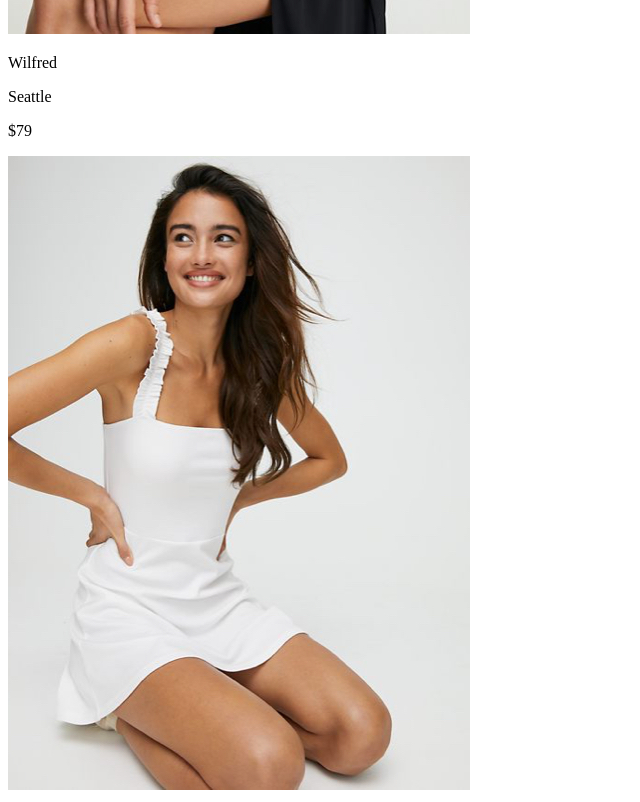
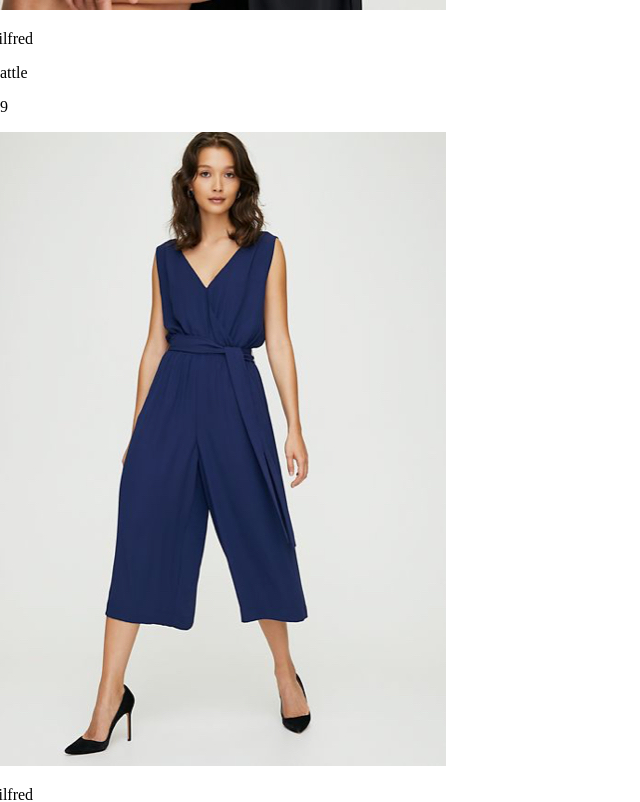
Before and after one commit to oPhreak/atzAssessJrFED, a React (Create React App) app: page / in a window 1280 px wide. Shown: the part 2120-2922 px from the top of the page, without its empty margins (0-640 px from the left). Built offline with nearby package versions, Linux system fonts and the light colour scheme.

Commit message:
added mui, began filter stuff

```diff
--- a/package.json
+++ b/package.json
@@ -3,6 +3,9 @@
   "version": "0.1.0",
   "private": true,
   "dependencies": {
+    "@emotion/react": "^11.7.1",
+    "@emotion/styled": "^11.6.0",
+    "@mui/material": "^5.3.1",
     "@testing-library/jest-dom": "^5.16.1",
     "@testing-library/react": "^12.1.2",
     "@testing-library/user-event": "^13.5.0",
--- a/src/components/App.jsx
+++ b/src/components/App.jsx
@@ -1,14 +1,32 @@
-import React from "react";
+import React, { useState } from "react";
 import RenderPanels from "./RenderPanels";
 import products from "../products";
+import Button from '@mui/material/Button';
+
+
 
 
 function App() {
-    //const [items, setItems] = useState([])
+    var allProducts = products;
+    const [filters, setFilters] = useState([]); // Add filters in here
+
+    // User selects a filter option
+    filters.push(Button.dressType);
+
+    // User deselects a filter option
+    filters.pop(Button.dressType);
+
+    var results;
+    if (filters.length !== 0) {
+    results = allProducts.filter(product => filters.includes(product.type));
+    }
+    else {
+    results = allProducts;
+    }
 
     return(
         <div>
-            <RenderPanels products = {products}/>
+            <RenderPanels products = {results}/>
         </div>
 
     );
--- a/src/components/RenderPanels.jsx
+++ b/src/components/RenderPanels.jsx
@@ -1,5 +1,5 @@
 import react from "react";
-
+import Grid from "@mui/material/Grid";
 import Panel from "./Panel";
 
 
@@ -20,9 +20,11 @@ function RenderPanels(props) {
         });
 
     return(
-        <div>
-            {displayPanels}
-        </div>
+        <Grid container justifyContent="left" spacing={{ xs:2, md:3 }}>
+            <div>
+                {displayPanels}Í
+            </div>
+        </Grid>
     );
 }
 
--- a/src/products.js
+++ b/src/products.js
@@ -4,42 +4,48 @@ const products = [
         img: "/products/Image 1.jpg",
         brand: "Wilfred Free",
         name: "Chicago",
-        price: "$79"
+        price: "$79",
+        type: "summer"
     },
     {
         id: 2,
         img: "/products/Image 2.jpg",
         brand: "Babaton",
         name: "St. Louis",
-        price: "$119"
+        price: "$119",
+        type: "spring"
     },
     {
         id: 3,
         img: "/products/Image 3.jpg",
         brand: "Wilfred",
         name: "Seattle",
-        price: "$79"
+        price: "$79",
+        type: "summer"
     },
     {
         id: 4,
-        img: "/products/Image 1.jpg",
+        img: "/products/Image 4.jpg",
         brand: "Wilfred",
         name: "Austin",
-        price: "$89"
+        price: "$89",
+        type: "spring"
     },
     {
         id: 5,
         img: "/products/Image 5.jpg",
         brand: "Babaton",
         name: "Boston",
-        price: "$119"
+        price: "$119",
+        type: "summer"
     },
     {
         id: 6,
         img: "/products/Image 6.jpg",
         brand: "Wilfred Free",
         name: "Denver",
-        price: "$99"
+        price: "$99",
+        type: "summer"
     }
 ];
 
```
Also changed, not shown: 1 other file (tests, documents, lock files or other folders).
